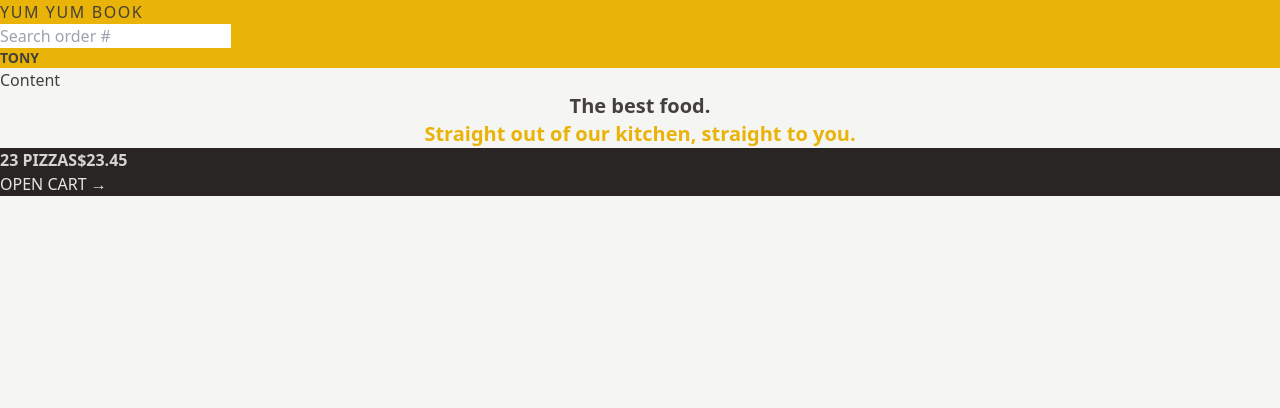
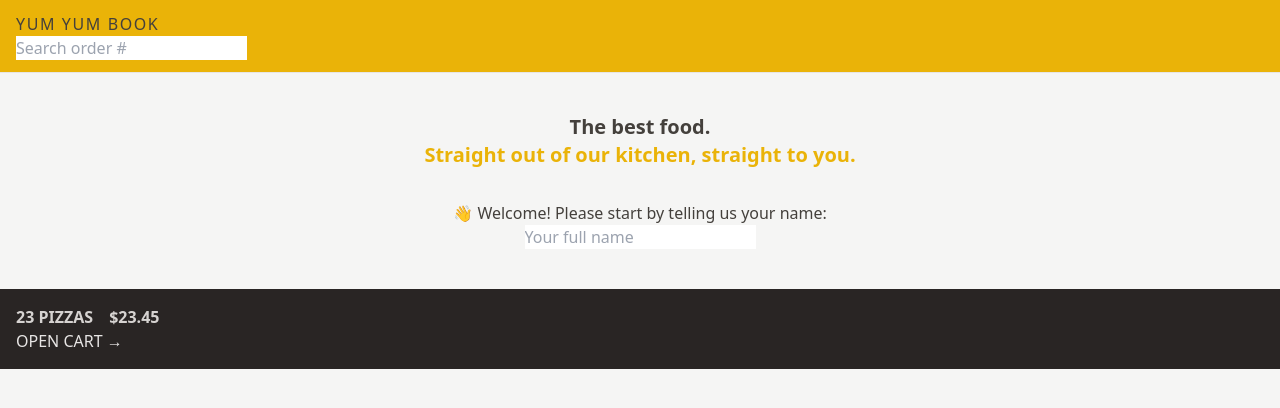
Before and after one commit to tchen285/CS180-YumYumBook, a React (Vite) app: page / in a window 1280 px wide. Shown: the top 408 px of the page. Built offline with nearby package versions, Linux system fonts and the light colour scheme.

Commit message:
Fixed some bugs and deal with margins and spacing on the main page

```diff
--- a/src/features/cart/CartOverview.jsx
+++ b/src/features/cart/CartOverview.jsx
@@ -2,8 +2,8 @@
 
 function CartOverview() {
   return (
-    <div className="bg-stone-800 text-stone-200 uppercase">
-      <p className="text-stone-300 font-semibold">
+    <div className="bg-stone-800 text-stone-200 uppercase p-4">
+      <p className="text-stone-300 font-semibold space-x-4">
         <span>23 pizzas</span>
         <span>$23.45</span>
       </p>
--- a/src/features/user/Username.jsx
+++ b/src/features/user/Username.jsx
@@ -1,6 +1,6 @@
 function Username() {
     return (
-        <div className="text-sm font-semibold">Tony</div>
+        <div className="text-sm font-semibold hidden">Tony</div>
     )
 }
 
--- a/src/ui/AppLayout.jsx
+++ b/src/ui/AppLayout.jsx
@@ -14,7 +14,6 @@
             <Header />
 
             <main>
-                <h1>Content</h1>
                 <Outlet />
             </main>
 
--- a/src/ui/Header.jsx
+++ b/src/ui/Header.jsx
@@ -5,7 +5,7 @@
 // Getting back to main menu function
 function Header() {
     return (
-        <header className="bg-yellow-500 uppercase">
+        <header className="bg-yellow-500 uppercase px-4 py-3 border-b border-stone-200">
             <Link to='/' className="tracking-widest">Yum Yum Book</Link>
 
             <SearchOrder />
--- a/src/ui/Home.jsx
+++ b/src/ui/Home.jsx
@@ -1,13 +1,17 @@
+import CreateUser from "../features/user/CreateUser";
+
 function Home() {
   return (
-    <div>
-      <h1 className="text-xl font-semibold text-center">
+    <div className="my-10 text-center">
+      <h1 className="text-xl font-semibold mb-8">
         The best food.
         <br />
         <span className="text-yellow-500">
           Straight out of our kitchen, straight to you.
         </span>
       </h1>
+
+      <CreateUser />
     </div>
   );
 }
```
